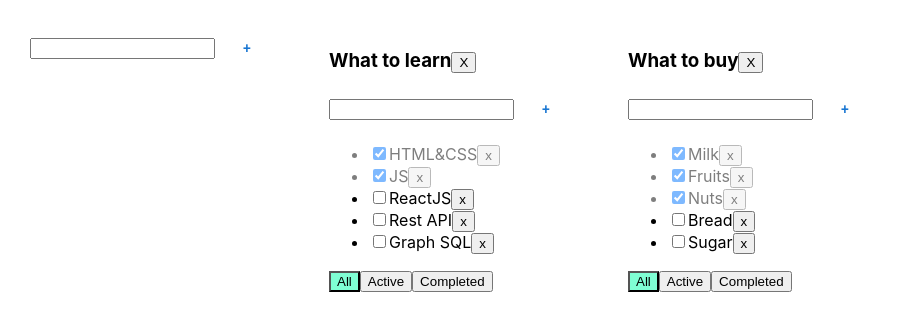
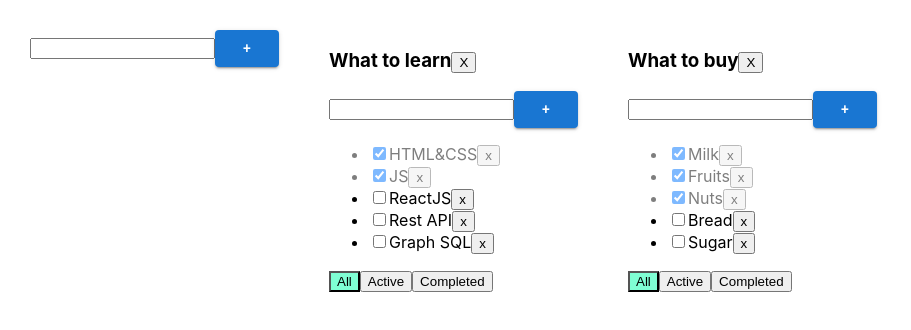
Before and after one commit to IJTINK7/to-do_list, a React (Create React App) app: page / in a window 1280 px wide. Shown: the top 330 px of the page, without its empty margins (0-911 px from the left). Built offline with nearby package versions, Linux system fonts and the light colour scheme.

Commit message:
Changing styles of "addTask" Button

```diff
--- a/src/components/AddItemForm.tsx
+++ b/src/components/AddItemForm.tsx
@@ -35,7 +35,7 @@ export const AddItemForm = (props:PropsType) => {
 				   onKeyPress={onKeyPressHandler}
 				   className={error ? "error" : ""}
 			/>
-			<Button onClick={addTask}>+</Button>
+			<Button onClick={addTask} variant={"contained"} color={"primary"}>+</Button>
 			{error && <div className="error-message">{error}</div>}
 		</div>
 	);
```
